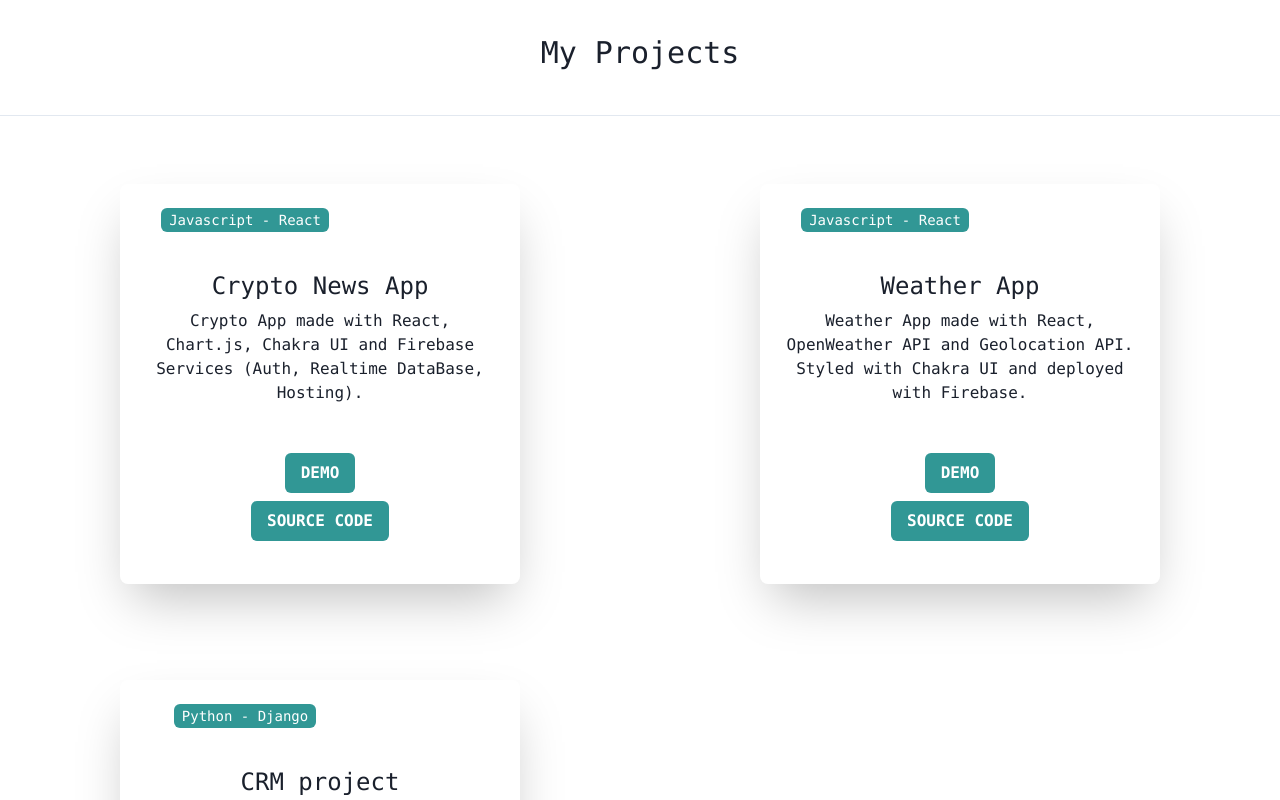
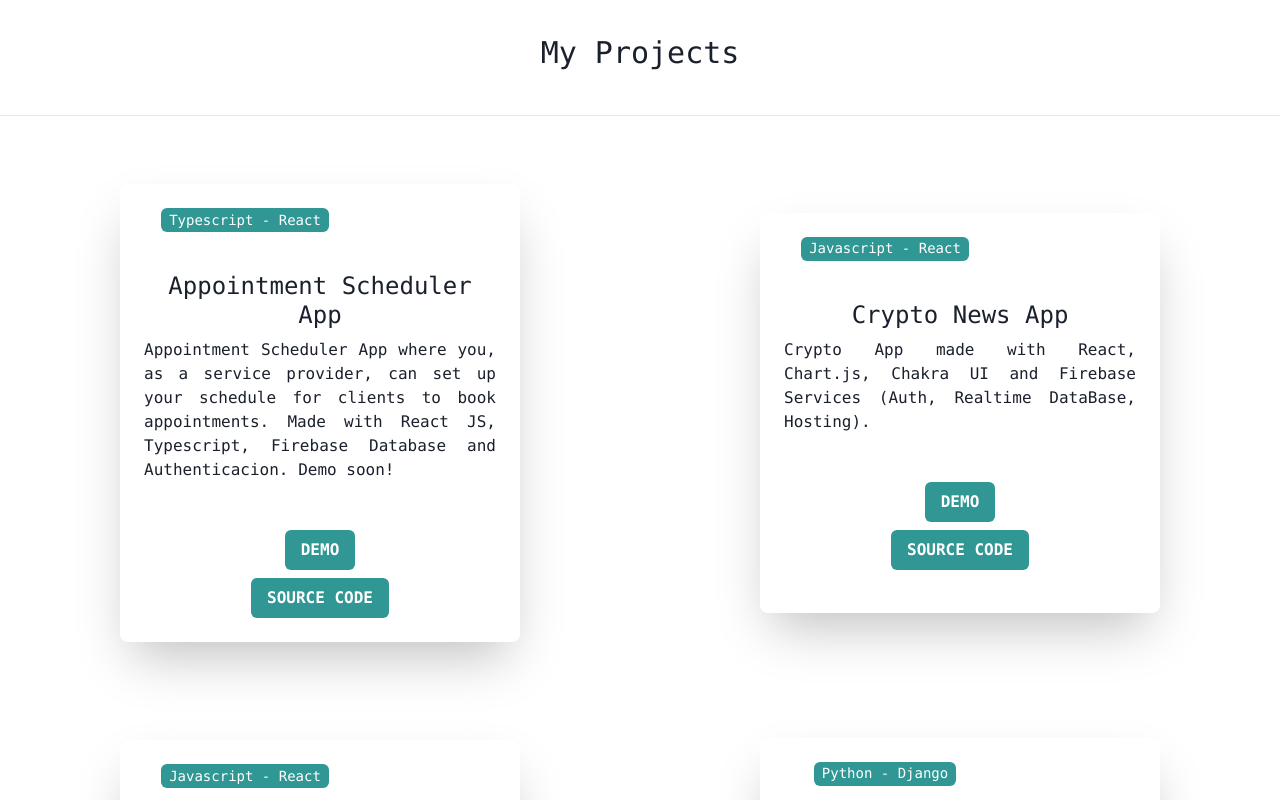
Before and after one commit to juanchifassio/my-portfolio, a React (Create React App) app: page / in a window 1280 px wide. Shown: the part 1360-2160 px from the top of the page. Built offline with nearby package versions, Linux system fonts and the light colour scheme.

Commit message:
project added

```diff
--- a/public/index.html
+++ b/public/index.html
@@ -2,13 +2,11 @@
 <html lang="en">
     <head>
         <meta charset="utf-8" />
-    <link rel="icon" href="%PUBLIC_URL%/favicon.ico" />
+        <link
+            rel="icon"
+            href="https://flyclipart.com/thumb2/portfolio-icons-download-free-png-and-vector-icons-unlimited-186409.png"
+        />
         <meta name="viewport" content="width=device-width, initial-scale=1" />
-    <meta name="theme-color" content="#000000" />
-    <meta
-      name="description"
-      content="Web site created using create-react-app"
-    />
 
         <title>Juan Martin Fassio</title>
     </head>
--- a/src/app/components/main/ProjectCard.js
+++ b/src/app/components/main/ProjectCard.js
@@ -5,13 +5,11 @@ import {
     Stack,
     Center,
     Heading,
-    useColorModeValue,
     Tag,
     Button,
     Link,
-    DarkMode
+    Flex
 } from '@chakra-ui/react';
-import theme from '../../../theme';
 
 const ProjectCard = ({ projects }) => {
     const renderProjects = projects.map((project) => (
@@ -25,7 +23,7 @@ const ProjectCard = ({ projects }) => {
                 rounded={'lg'}
                 pos={'relative'}
                 zIndex={1}
-                height={'400px'}
+                minH={'400px'}
                 fontFamily={'mono'}
             >
                 <Tag size={'md'} variant="solid" colorScheme="teal" mr={150}>
@@ -40,14 +38,11 @@ const ProjectCard = ({ projects }) => {
                         {project.title}
                     </Heading>
                     <Stack>
-                        <Text
-                            fontWeight={100}
-                            fontSize={'md'}
-                            justifyContent={'center'}
-                            mb={10}
-                        >
-                            {project.desc}
-                        </Text>
+                        <Flex textAlign={'justify'}>
+                            <Text fontWeight={100} fontSize={'md'} mb={10}>
+                                {project.desc}
+                            </Text>
+                        </Flex>
                         <Link
                             href={project.demolink}
                             isExternal
--- a/src/app/components/main/Projects.js
+++ b/src/app/components/main/Projects.js
@@ -28,6 +28,14 @@ const Projects = () => {
             >
                 <ProjectCard
                     projects={[
+                        {
+                            title: 'Appointment Scheduler App',
+                            desc: 'Appointment Scheduler App where you, as a service provider, can set up your schedule for clients to book appointments. Made with React JS, Typescript, Firebase Database and Authenticacion. Demo soon!',
+                            demolink: '#',
+                            sourcelink:
+                                'https://github.com/juanchifassio/Appointment-Scheduler-App',
+                            tag: 'Typescript - React'
+                        },
                         {
                             title: 'Crypto News App',
                             desc: 'Crypto App made with React, Chart.js, Chakra UI and Firebase Services (Auth, Realtime DataBase, Hosting).',
```
Lines whose indentation alone changed are shown as unchanged.
